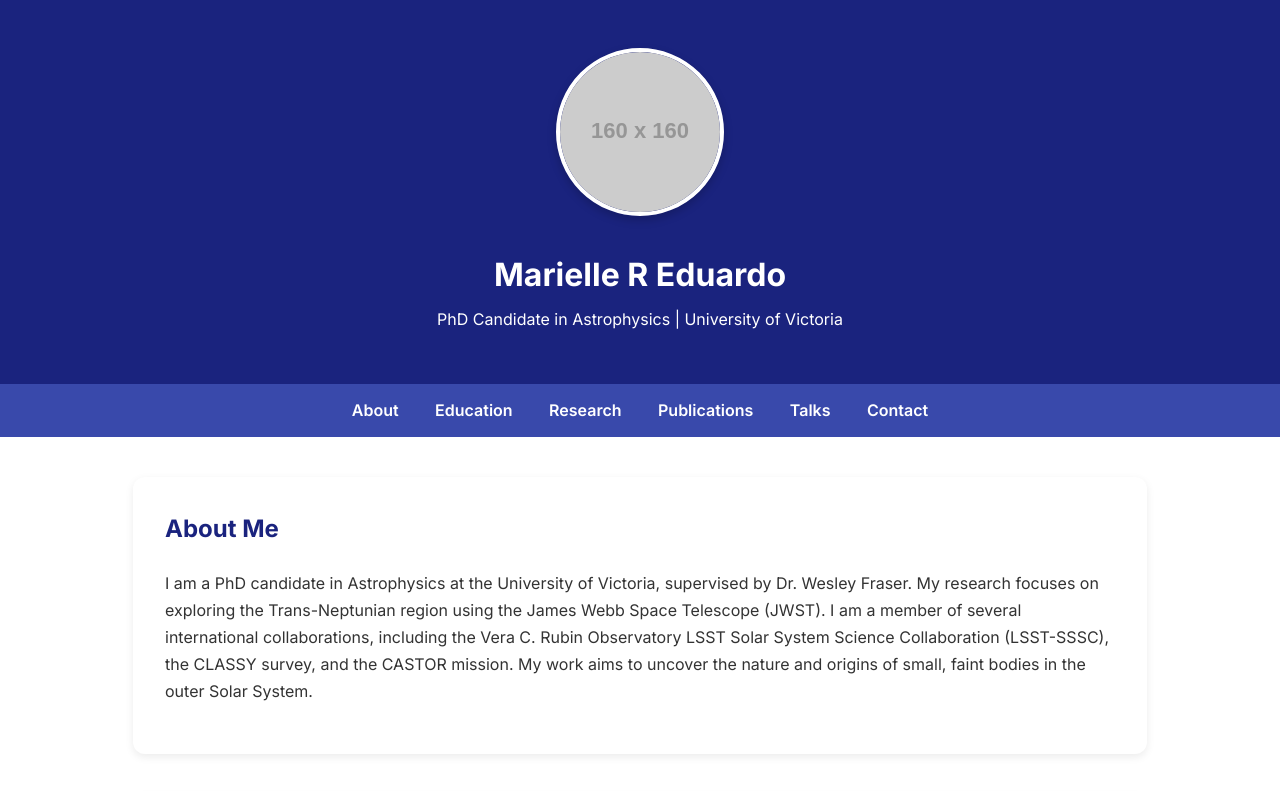
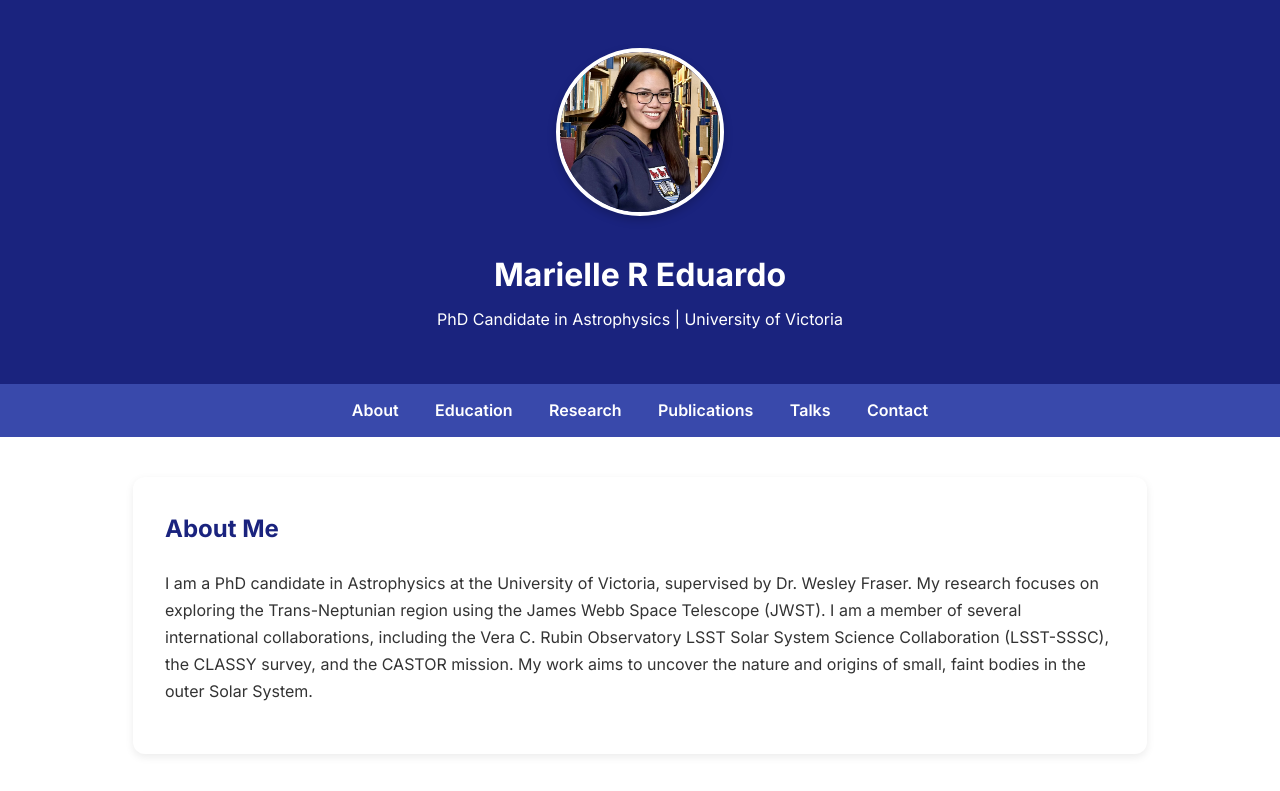
Before and after one commit to mrlleduardo/meduardo.github.io, a plain HTML site: page index.html in a window 1280 px wide. Shown: the top 791 px of the page. Drawn offline with Linux system fonts and the light colour scheme; placeholder pictures from the web are drawn by us.

Commit message:
index.html

```diff
--- a/index.html
+++ b/index.html
@@ -121,7 +121,7 @@
 </head>
 <body>
   <header>
-    <img src="https://via.placeholder.com/160" alt="Profile Photo" class="profile-pic">
+    <img src="https://github.com/mrlleduardo/meduardo.github.io/blob/main/IMG_2250.jpg" alt="Profile Photo" class="profile-pic">
     <h1>Marielle R Eduardo</h1>
     <p>PhD Candidate in Astrophysics | University of Victoria</p>
   </header>
```
